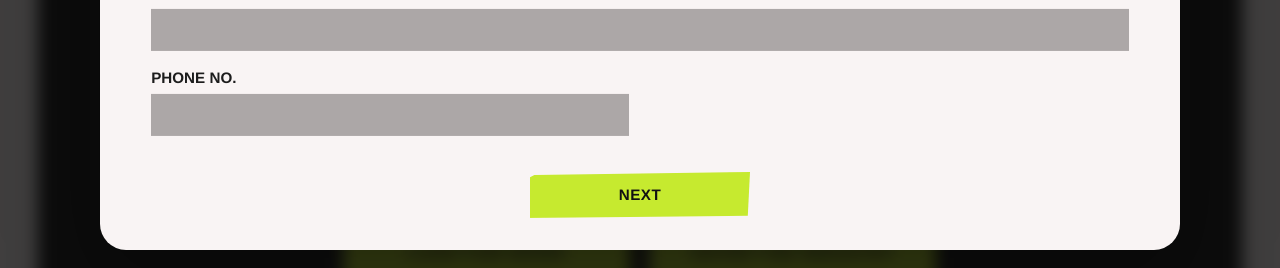
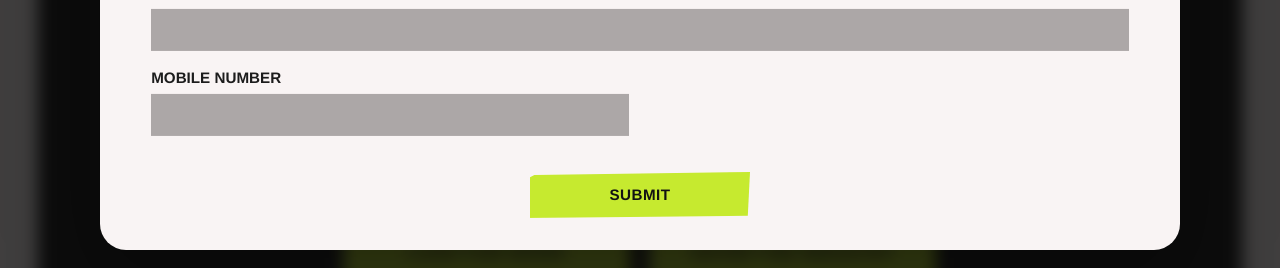
Before and after one commit to JamesMcCannCoding/BuildingBeyond, a Next.js app: page / in a window 1280 px wide. Both pictures are taken after a click on the button "LOOK FOR WORK". Shown: the part 430-698 px from the top of the page. Built offline with nearby package versions, Linux system fonts and the light colour scheme.

Commit message:
Change label and button text in subscription form

```diff
--- a/components/subscriptionForm.tsx
+++ b/components/subscriptionForm.tsx
@@ -112,7 +112,7 @@ export default function SubscriptionForm({
         </div>
 
         <div className="signupField">
-          <label htmlFor="mobile">PHONE NO.</label>
+          <label htmlFor="mobile">MOBILE NUMBER</label>
           <input
             id="mobile"
             name="mobile"
@@ -129,7 +129,7 @@ export default function SubscriptionForm({
           className="signupSubmit"
           disabled={status === "loading"}
         >
-          {status === "loading" ? "SENDING..." : "NEXT"}
+          {status === "loading" ? "SENDING..." : "SUBMIT"}
         </button>
       </div>
 
```
